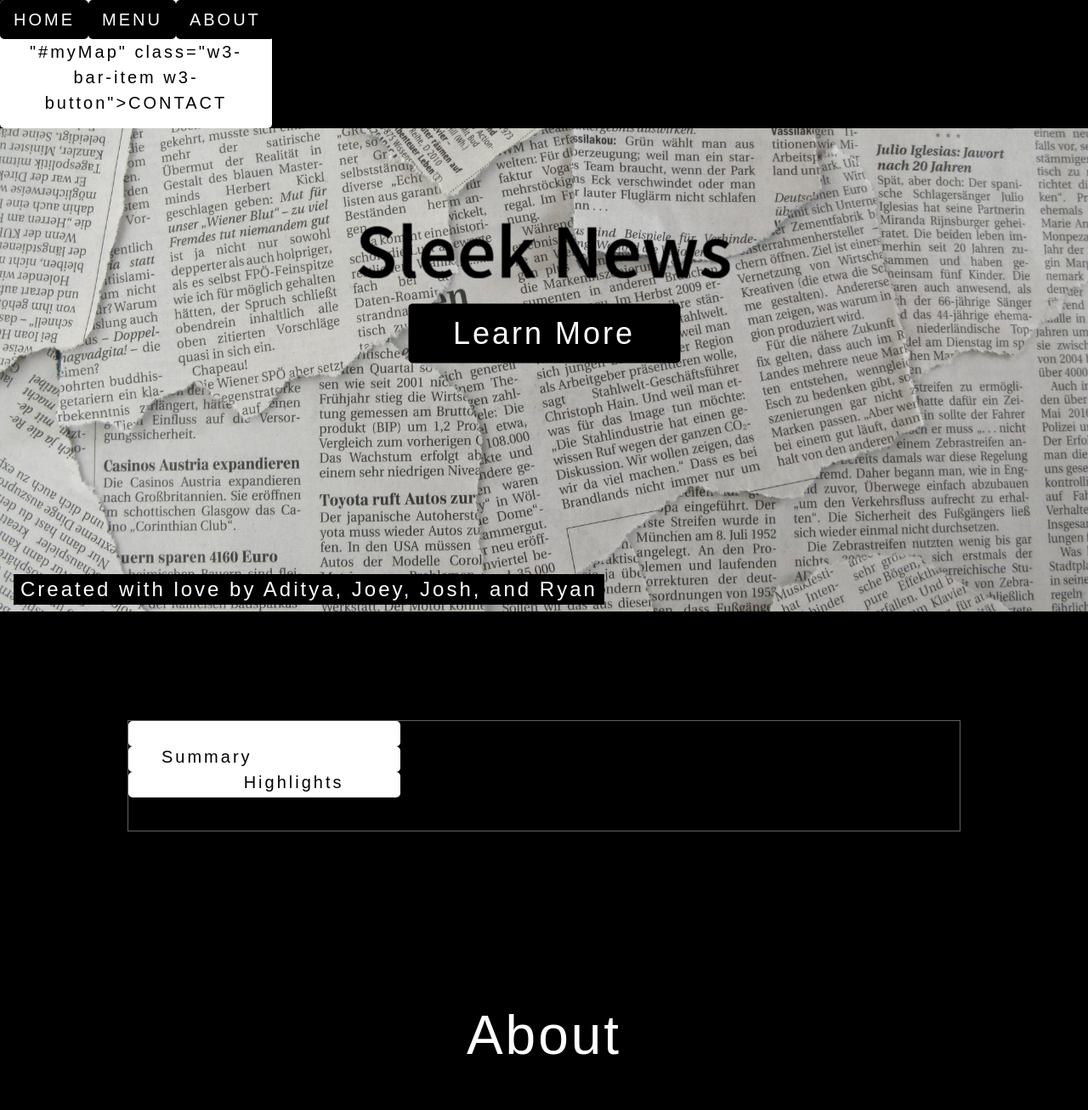
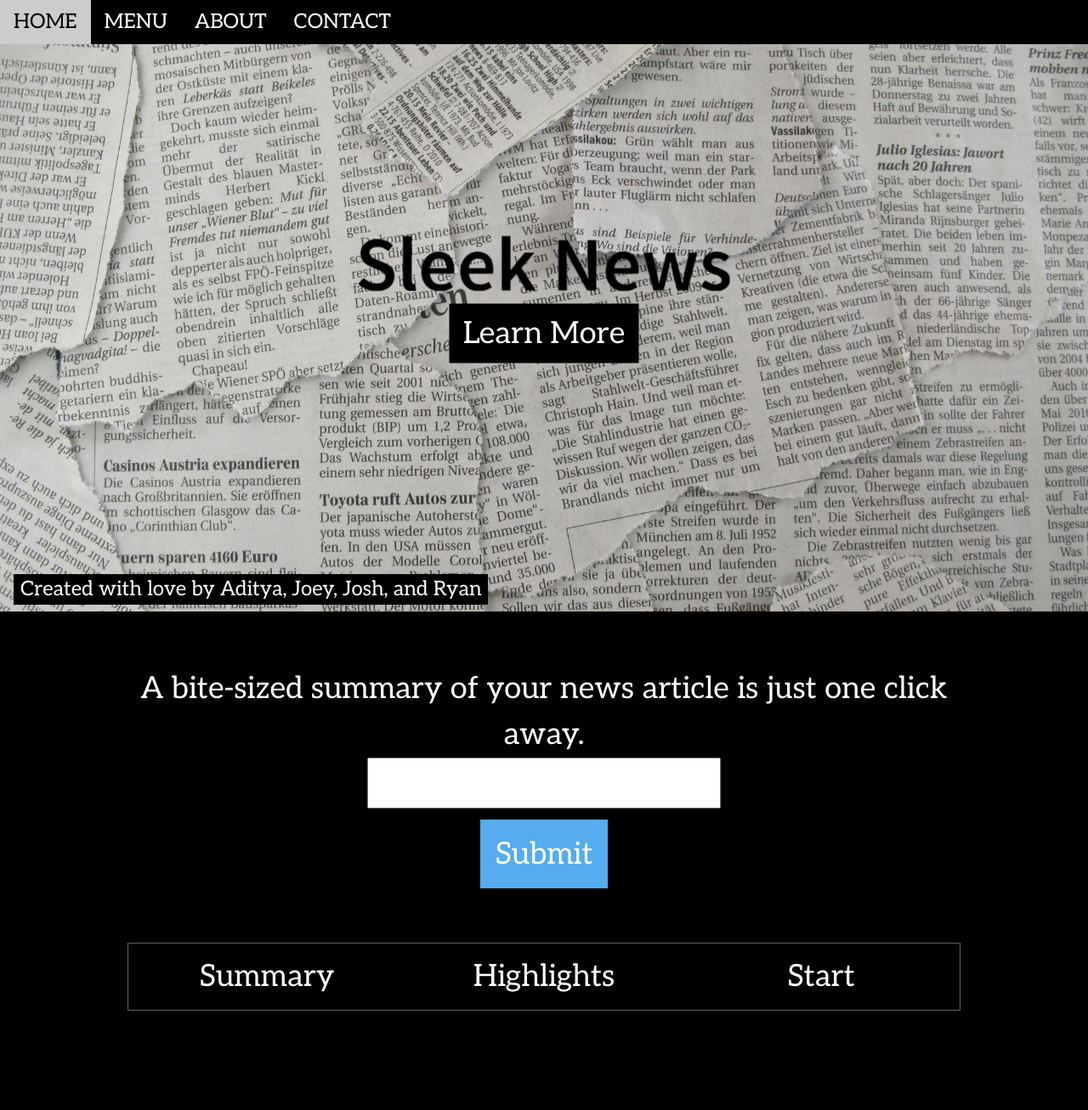
Before and after one commit to EulerPascal404/SleekNews, a Flask app: page / in a window 1280 px wide. Shown: the top 1307 px of the page at 85% size. Run offline with Flask 2, Linux system fonts and the light colour scheme.

Commit message:
aditya gupta is a slacker

```diff
--- a/SleekApp/static/index.css
+++ b/SleekApp/static/index.css
@@ -1,298 +1,31 @@
 @import url(https://fonts.googleapis.com/css?family=Aleo);
-
-html,body{
-    margin: 0px;
-    padding: 0px;
-    list-style: none;
-    box-sizing: border-box;
-    font-family: Aleo;
-    letter-spacing: 3px;
-}
-
-
-/* element */
-.row {
-  display: flex;
-
-}
-/* Create three equal columns that sits next to each other */
-.column {
-  flex: 25%;
-  padding: 5px;
-}
-a {
-	display: block;
-	background: white;
-	color: black;
-	padding: 15px;
-	cursor: pointer;
-	text-decoration: none;
-	width: 320px;
-	text-align: center;
-	border-radius: 5px;
-  border-color: black;
-	font-size: 20px;
-}
-a:hover {
-	background: #808080;
-}
-.btn-1 {
-  display: block;
-	background: white;
-	color: black;
-	padding: 15px;
-	cursor: pointer;
-	text-decoration: none;
-	width: 320px;
-	text-align: center;
-	border-radius: 5px;
-  border: 2px solid black;
-  border-color: black;
-	font-size: 20px;
-}
-.btn-2 {
-	background: #F98909;
-}
-
-.btn-2:hover {
-	background: #DC6C11;
-}
-p {
-	color: #888;
-	padding: 15px;
-}
-.inputStory{
-    width: 1500px;
-}
-.let_space{
-    letter-spacing: 3px;
-}
-
-.c_grid{
-    display: grid;
-    justify-items: center;
-    align-items: center;
-    grid-gap: 1vmax;
-    font-family: "HelveticaNeue-Light", "Helvetica Neue Light", "Helvetica Neue",
-  Helvetica, Arial, "Lucida Grande", sans-serif;
-}
-
-.grid{
-    display: grid;
-    grid-gap: 1vmax;
-    font-family: "HelveticaNeue-Light", "Helvetica Neue Light", "Helvetica Neue",
-  Helvetica, Arial, "Lucida Grande", sans-serif;
-
-}
-.wrapper{
-    margin:auto;
-    font-family: "HelveticaNeue-Light", "Helvetica Neue Light", "Helvetica Neue",
-    Helvetica, Arial, "Lucida Grande", sans-serif;
-}
-.button{
-    border: 2px solid white;
-    padding: 10px;
-    color: white ;
-    text-decoration: none;
-    text-align: center;
-    font-family: Aclonica;
-    letter-spacing: 0.3px;
-    font-size: 22px;
-    width: 25%;
-    color: white;
-    font:2.4em Futura, ‘Century Gothic’, AppleGothic, sans-serif;
-    padding:14px;
-    background:url(overlay.png) repeat-x center #ffcc00;background-color:rgb(115, 164, 255);
-    border:9px solid black;
-    -moz-border-radius:10px;-webkit-border-radius:10px;border-radius:10px;
-    border-bottom:1px solid #9f9f9f;
-    -moz-box-shadow:inset 0 1px 0 rgba(255,255,255,0.5);-webkit-box-shadow:inset 0 1px 0 rgba(255,255,255,0.5);box-shadow:inset 0 1px 0 rgba(255,255,255,0.5);
-    cursor:pointer;
-
-}
-
-.center1 {
-    margin: auto;
-    width: 40%;
-    border: 5px solid black;
-    padding: 10px;
-    }
-.button:hover{
-    background-color: royal-blue;
-    color: light blue;
-}
-
-
-.popup{
-  position: fixed;
-  width: 100%;
-  height: 100%;
-  top: 0;
-  left: 0;
-  background: rgba(0,0,0,0.6);
-  display: none;
-  text-align: center;
-}
-
-#directions-popup .popup-content{
-  width: 500px;
-  height: 670px;
-  background: #bbb;
-  margin: 10px auto;
-  position: relative;
-  border: 5px solid white;
-  text-align: center;
-}
-
-.close{
-  position: absolute;
-  top: 5px;
-  right: 3px;
-  border-radius: 50%;
-  background: white;
-  border: 3px solid black;
-  color: black;
-  text-decoration: none;
-  line-height: 0;
-  padding: 9px 0 7px;
-  width: 16px;
-  text-align: center;
-}
-
-.popup:target{
-  display: block;
-}
-
-.box2{
-    grid-template-columns: 1fr 1fr;
-    font-family: "HelveticaNeue-Light", "Helvetica Neue Light", "Helvetica Neue",
-  Helvetica, Arial, "Lucida Grande", sans-serif;
-}
-
-.box3{
-    grid-template-columns: 1fr 1fr 1fr;
-    font-family: "HelveticaNeue-Light", "Helvetica Neue Light", "Helvetica Neue",
-  Helvetica, Arial, "Lucida Grande", sans-serif;
-}
-
-/* element */
-
-.table_cont{
-    overflow-x: scroll;
-    width: 70vw;
-}
-.LockOn {
-    display: block;
-    visibility: visible;
-    position: absolute;
-    z-index: 999;
-    top: 0px;
-    left: 0px;
-    width: 105%;
-    height: 105%;
-    background-color:black;
-    vertical-align:bottom;
-    padding-top: 20%;
-    filter: alpha(opacity=75);
-    opacity: 0.75;
-    font-size:large;
-    color:black;
-    font-style:italic;
-    font-weight:400;
-    background-image: url("../Common/loadingGIF.gif");
-    background-repeat: no-repeat;
-    background-attachment: fixed;
-    background-position: center;
-}
-.loader {
-    border: 16px solid black; /* Light grey */
-    border-top: 16px solid black; /* Blue */
-    border-radius: 50%;
-    width: 120px;
-    height: 120px;
-    animation: spin 2s linear infinite;
-  }
-
-@keyframes spin {
-    0% { transform: rotate(0deg); }
-    100% { transform: rotate(360deg); }
-}
-table {
-    border-collapse: collapse;
-    letter-spacing: 3px;
-    /* width: 100%; */
-}
-
-td, th {
-    border: 1px solid #dddddd;
-    text-align: center;
-    padding: 1vmax;
-    width: fit-content;
-}
-
-form{
-    margin: 2vmax 10vmax;
-    padding:3vmax;
-    border: 12px solid #515151;
-
-    font-family: Courier New, monospace;
-}
-
-label{
-    margin:auto;
-    font-size: 22;
-    font-family: Aleo;
-    letter-spacing: 0.3;
-}
-
-input{
-    padding:1vmax;
-    font-size: 1.3vmax;
-    border: 1px solid #dddddd;
-    outline: none;
-}
-
-select{
-    padding:1vmax;
-    font-size: 1.3vmax;
-    border: 1px solid #dddddd;
-    outline: none;
-    letter-spacing: 3px;
-}
-
-option{
-    font-size: 1.5vmax;
-    letter-spacing: 3px;
-}
-/* Style buttons */
-.btn {
-  background-color: white;
-  border: none;
-  color: white;
-  padding: 12px 30px;
-  cursor: pointer;
-  font-size: 20px;
-  font-family: Aleo;
-}
 html {
 	scroll-behavior: smooth;
-   }
-
-   a {
-	text-decoration: none;
-	color: black;
-   }
-
-   #down {
-	margin-top: 100%;
-	padding-bottom: 25%;
-   }
-/* Darker background on mouse-over */
-.btn:hover {
-  background-color: white;
-  font-family: Aleo;
 }
-
+.w3-jumbo{
+    font-family: Aleo;
+}
+.w3-center{
+	font-family: Aleo;
+}
+.Name {
+	font-family: Aleo;
+}
+.w3-container {
+	font-family: Aleo;
+}
+.w3-black {
+	font-family: Aleo;
+}
+.w3-padding-64 {
+	font-family: Aleo;
+}
+.w3-xxlarge {
+	font-family: Aleo;
+}
+.w3-xlarge {
+	font-family: Aleo;
+}
 .file_submit{
   margin-top: 1vmax;
   width: 150px;
--- a/SleekApp/templates/index.html
+++ b/SleekApp/templates/index.html
@@ -6,7 +6,7 @@
 <meta name="viewport" content="width=device-width, initial-scale=1">
 <link rel="stylesheet" href="https://www.w3schools.com/w3css/4/w3.css">
 <link rel="stylesheet" href="https://fonts.googleapis.com/css?family=Amatic+SC">
-<link rel="stylesheet" type="text/css" href="../static/index.css">
+<!-- <link rel="stylesheet" type="text/css" href="../static/index.css"> -->
 <style>
 body, html {height: 100%}
 body,h1,h2,h3,h4,h5,h6 {font-family: "Trajan", sans-serif}
@@ -47,7 +47,7 @@
           min-height: 90%;
         }
         </style>
-        </head>"#myMap" class="w3-bar-item w3-button">CONTACT</a>
+        </head><a href = "#myMap" class="w3-bar-item w3-button">CONTACT</a>
     </div>
   </div>
 
@@ -65,7 +65,11 @@
 <!-- Menu Container -->
 <div class="w3-container w3-black w3-padding-64 w3-xxlarge" id="menu">
   <div class="w3-content">
-
+    <center>
+      <label for = "Name" style="color:rgb(255, 255, 255)">A bite-sized summary of your news article is just one click away.</label><br>
+            <input type="text" name = "name" id = "name" class = "inputStory">
+          </center>
+            <center><input type="Submit" class = "file_submit"></center>
     <h1 class="w3-center w3-jumbo" style="margin-bottom:64px"></h1>
     <div class="w3-row w3-center w3-border w3-border-dark-grey">
       <a href="javascript:void(0)" onclick="openMenu(event, 'CNN');" id="myLink">
```
